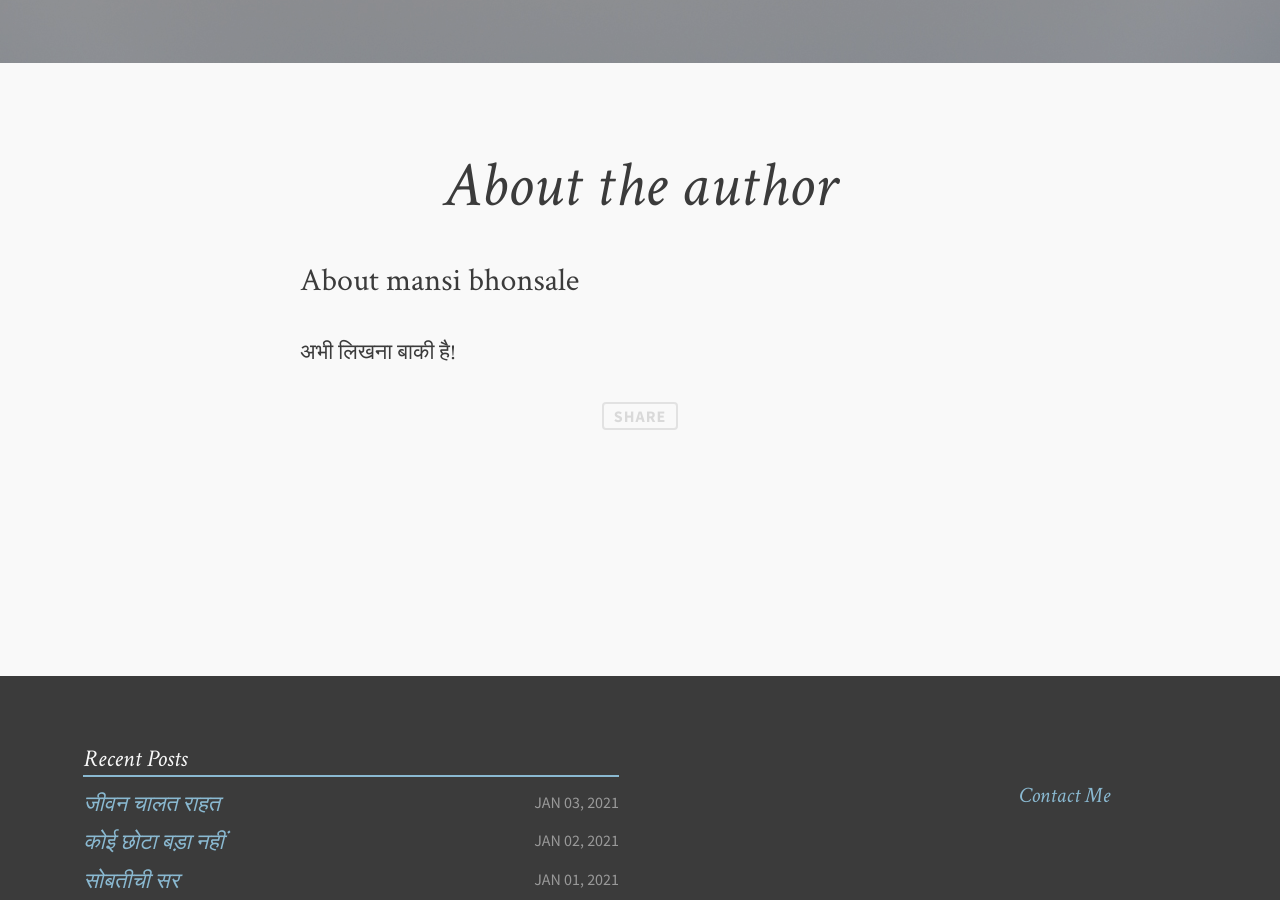
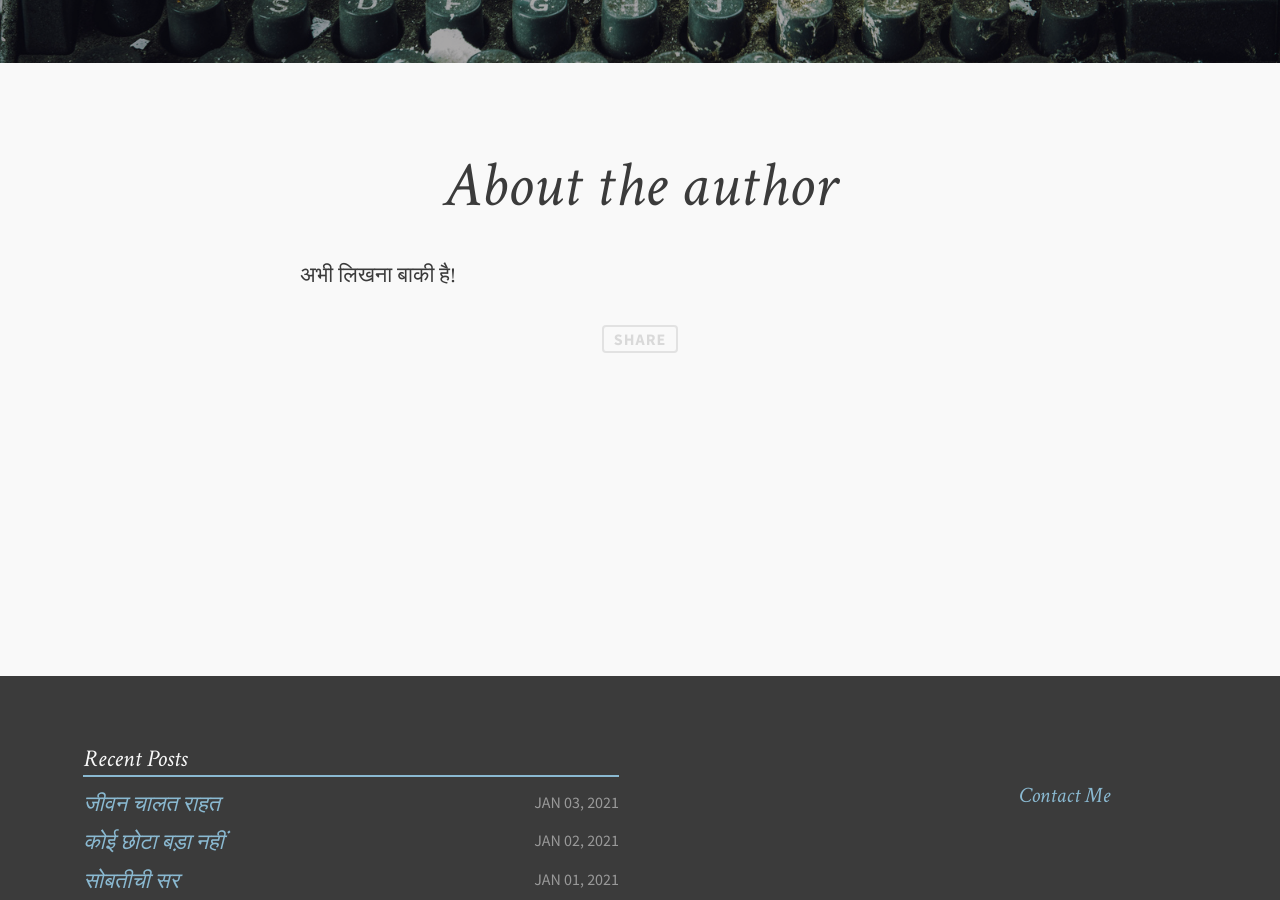
Before and after one commit to Mansi-Life-Beliefs/mansi-life-beliefs.github.io, a Jekyll site: the page built from about.md, in a window 1280 px wide and 900 px high, scrolled down 487 px. Built offline with Jekyll 4.4.1, drawn with Linux system fonts in a browser that asks for light colours; comment, search, counter and statistics services are not loaded.

Commit message:
finally final touch

```diff
--- a/about.md
+++ b/about.md
@@ -2,10 +2,7 @@
 layout: post
 permalink: /about/index.html
 title: About the author
-description: "About mansi bhonsale"
 tags: [about, manshi, bhonsale]
-image:
-  feature: soft-trees.jpg
 ---
 
 
```
